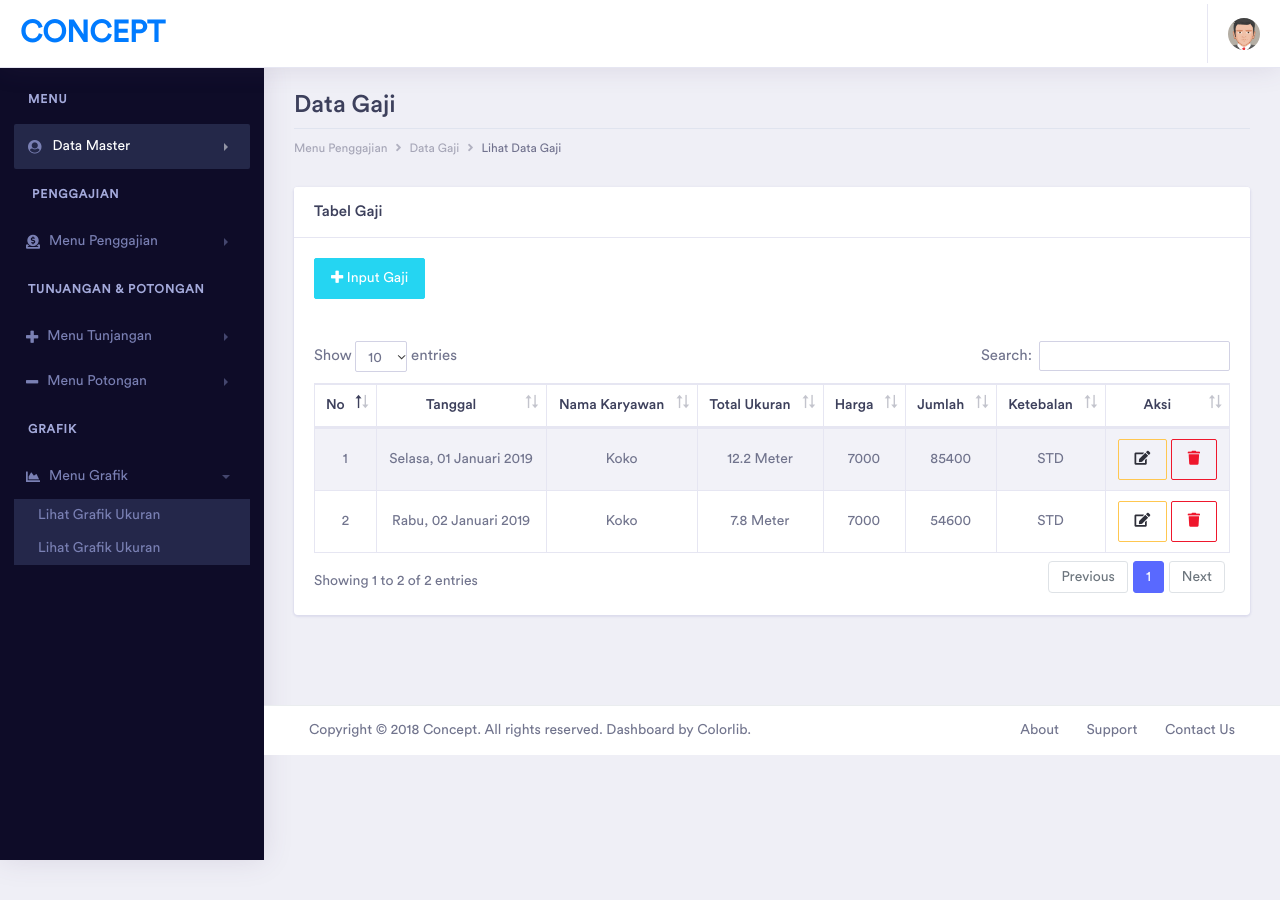
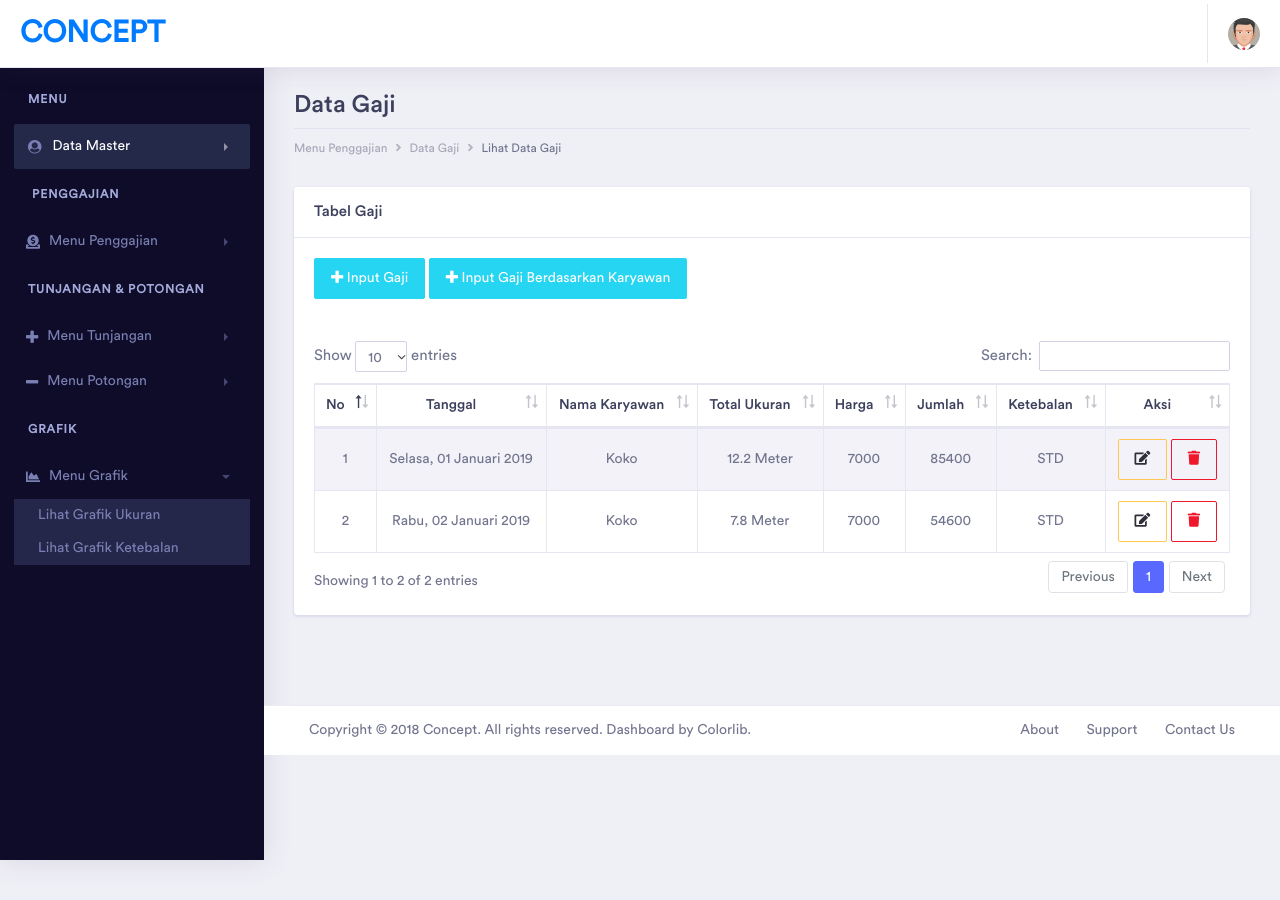
Before and after one commit to herlambang6661/pembukuan_3saudara, a PHP site: page /gaji.php in a window 1280 px wide, after a click on "Menu Grafik". Shown: the top 900 px of the page. Run offline with PHP 8.4, Linux system fonts and the light colour scheme; a user stored in the database is signed in; data comes from the database, SQL or seed files in the repository; some libraries are stand-ins or nearby versions; some web fonts are replaced.

Commit message:
Fix input gaji

```diff
--- a/gaji.php
+++ b/gaji.php
@@ -60,6 +60,7 @@
                             <h5 class="card-header">Tabel Gaji</h5>
                             <div class="card-body">
                             <a href="gaji_tambah.php" class="btn btn-info"><i class="fa fa-plus"></i> Input Gaji</a>
+                            <a href="gaji_karyawan_tambah.php" class="btn btn-info"><i class="fa fa-plus"></i> Input Gaji Berdasarkan Karyawan</a>
                                 <div class="table-responsive">
                                 <table class="table table-striped table-bordered table-hover" id="tabel1"><br><br>
                                     <thead>
--- a/navbar.php
+++ b/navbar.php
@@ -127,10 +127,10 @@
                               <div id="submenu-50" class="collapse submenu" style="">
                                 <ul class="nav flex-column">
                                       <li class="nav-item">
-                                          <a class="nav-link" href="potongan.php">Lihat Grafik Ukuran</a>
+                                          <a class="nav-link" href="grafik-ukuran.php">Lihat Grafik Ukuran</a>
                                       </li>
                                       <li class="nav-item">
-                                          <a class="nav-link" href="potongan.php">Lihat Grafik Ukuran</a>
+                                          <a class="nav-link" href="#">Lihat Grafik Ketebalan</a>
                                       </li>
                                   </ul>
                               </div>
--- a/proses.php
+++ b/proses.php
@@ -60,11 +60,11 @@
 		 $ukuran = $_POST['ukuran'.$i];
 		 $ketebalan = $_POST['ketebalan'.$i];
 		 $harga = $_POST['harga'.$i];
-		 $jumlah = $harga * ukuran;
+		 $jumlah = $_POST['harga'.$i] * $_POST['ukuran'.$i];
 
 		 if ((!empty($tgl)) && (!empty($nama)) && (!empty($ukuran)) && (!empty($ketebalan)) && (!empty($harga)))
 		 {
-		 $query = "INSERT INTO tb_gaji (tgl, karyawan, tot_ukuran, ketebalan, harga) VALUES ('$tgl', '$nama', '$ukuran', '$ketebalan', '$harga')";
+		 $query = "INSERT INTO tb_gaji (tgl, karyawan, tot_ukuran, ketebalan, harga, jumlah) VALUES ('$tgl', '$nama', '$ukuran', '$ketebalan', '$harga', '$jumlah')";
 		 $hasil = mysqli_query($con, $query);
 		   if($hasil){
 			header("location: gaji_karyawan_tambah.php?hasil=berhasil");
```
Also changed, not shown: gaji_karyawan_tambah.php (+0 -37 lines), gaji_karyawan_tambah_jumlah.php (+2 -6 lines).
